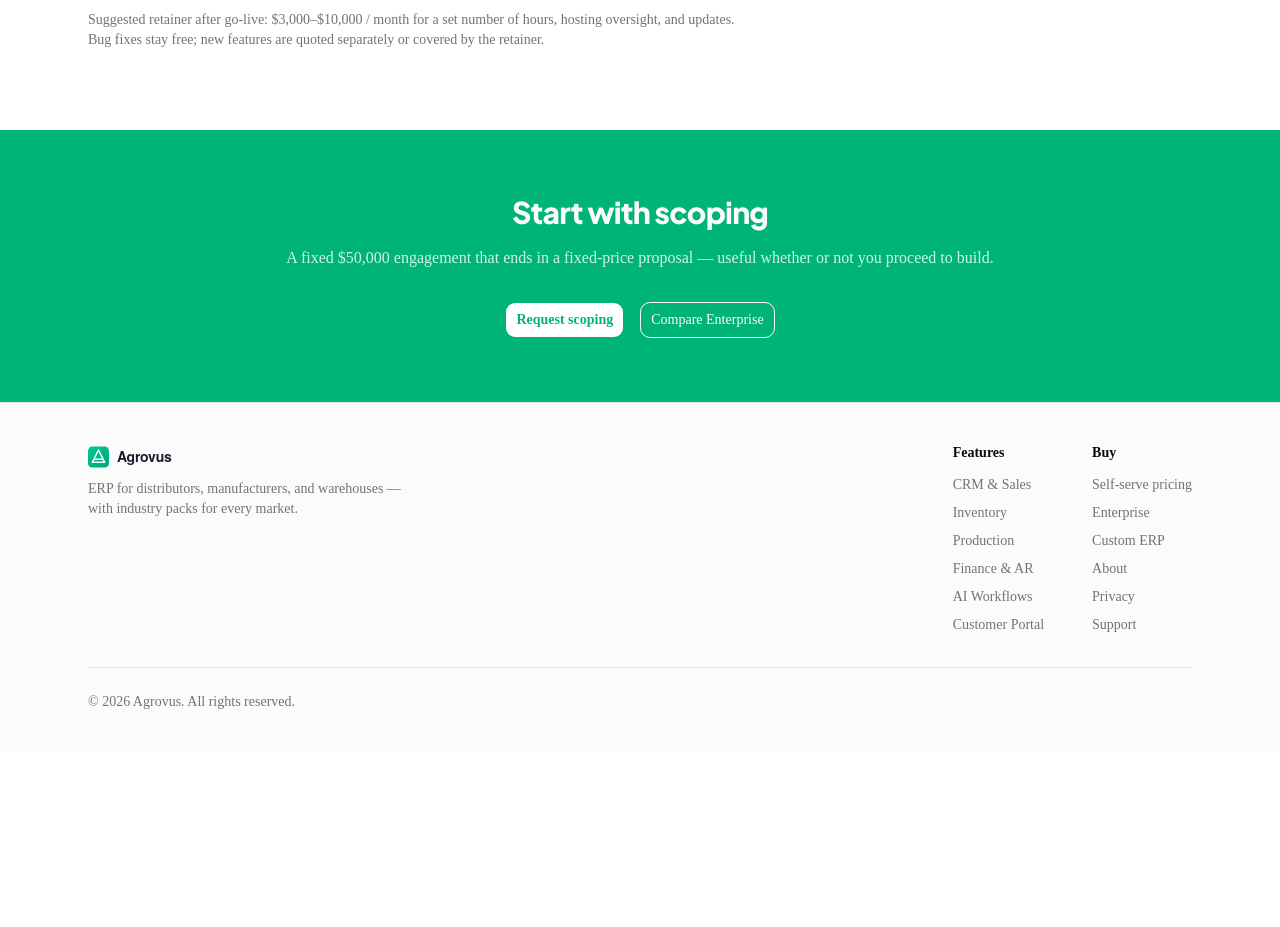
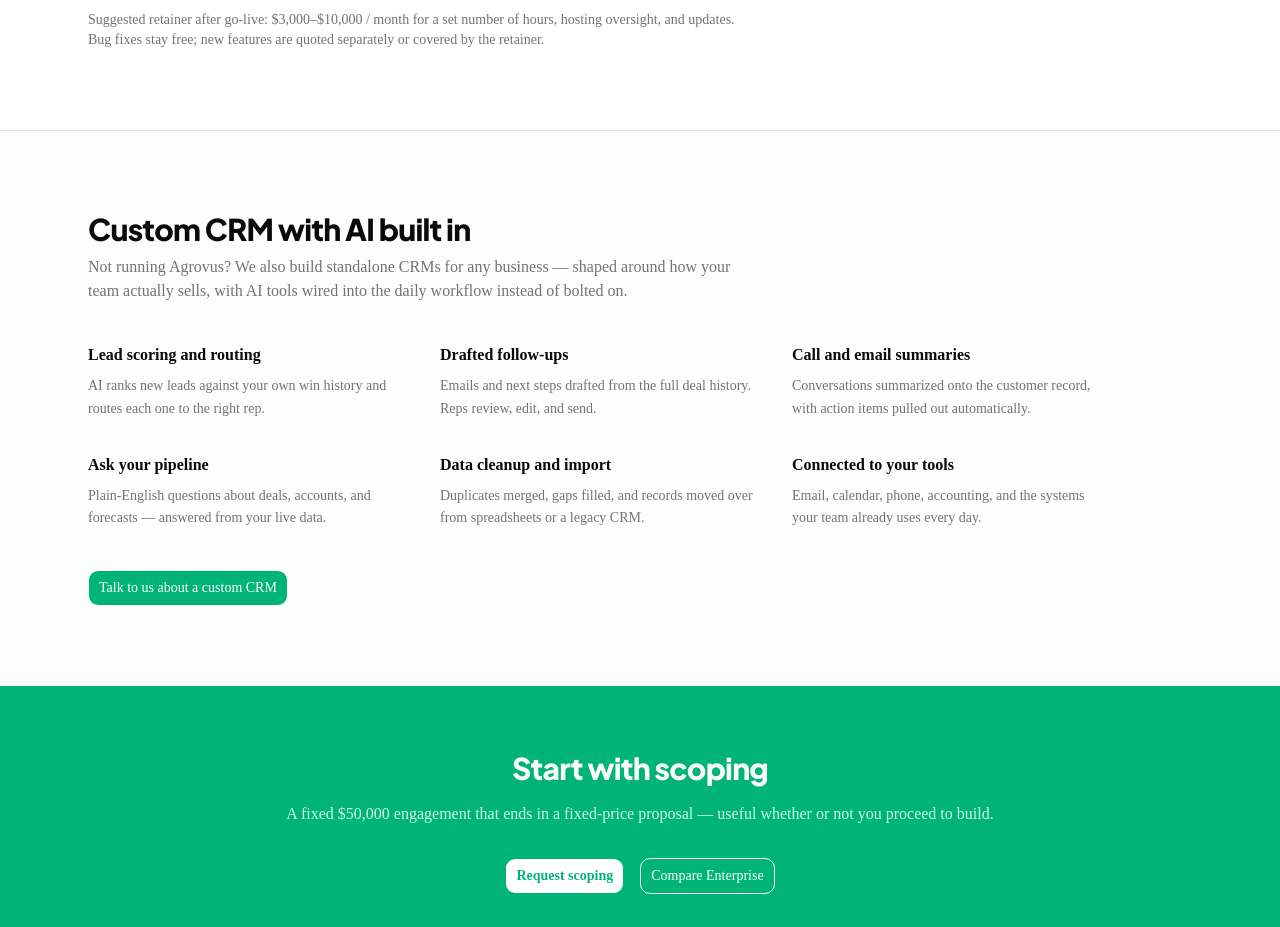
Before and after one commit to lmcduffie80/agrovus-marketing, a Next.js app: page /custom in a window 1280 px wide. Shown: the part 1800-2727 px from the top of the page. Before the commit the page ends 2552 px from the top, so only its background shows below. Built offline with nearby package versions, Linux system fonts and the light colour scheme.

Commit message:
Enhance Custom ERP page by updating metadata to include standalone CRM offerings with AI tools. Add detailed descriptions of AI features for CRM, improving clarity on capabilities and user benefits.

```diff
--- a/app/custom/page.tsx
+++ b/app/custom/page.tsx
@@ -5,7 +5,7 @@ import { Button } from "@/components/ui/button";
 export const metadata: Metadata = {
   title: "Custom ERP — Agrovus",
   description:
-    "AI-assisted scoping and fixed-scope custom ERP builds — module extensions to company-wide systems, with full handoff or licensed Agrovus core.",
+    "AI-assisted scoping and fixed-scope custom ERP builds — module extensions to company-wide systems, with full handoff or licensed Agrovus core. Plus standalone custom CRMs with built-in AI tools.",
 };
 
 const scopingSteps = [
@@ -34,6 +34,33 @@ const bands = [
     scope: "6+ modules, 100–500+ users, several integrations, full handoff",
     price: "$300,000–$750,000",
     timeline: "6–12 months",
+  },
+];
+
+const crmAiTools = [
+  {
+    title: "Lead scoring and routing",
+    desc: "AI ranks new leads against your own win history and routes each one to the right rep.",
+  },
+  {
+    title: "Drafted follow-ups",
+    desc: "Emails and next steps drafted from the full deal history. Reps review, edit, and send.",
+  },
+  {
+    title: "Call and email summaries",
+    desc: "Conversations summarized onto the customer record, with action items pulled out automatically.",
+  },
+  {
+    title: "Ask your pipeline",
+    desc: "Plain-English questions about deals, accounts, and forecasts — answered from your live data.",
+  },
+  {
+    title: "Data cleanup and import",
+    desc: "Duplicates merged, gaps filled, and records moved over from spreadsheets or a legacy CRM.",
+  },
+  {
+    title: "Connected to your tools",
+    desc: "Email, calendar, phone, accounting, and the systems your team already uses every day.",
   },
 ];
 
@@ -166,6 +193,35 @@ export default function CustomPage() {
         </div>
       </section>
 
+      <section className="border-t border-border bg-muted/20 py-16 sm:py-20">
+        <div className="mx-auto max-w-6xl px-4 sm:px-6">
+          <h2 className="font-[family-name:var(--font-jakarta)] text-2xl sm:text-3xl font-extrabold tracking-tight mb-2">
+            Custom CRM with AI built in
+          </h2>
+          <p className="text-muted-foreground mb-10 max-w-2xl">
+            Not running Agrovus? We also build standalone CRMs for any business
+            — shaped around how your team actually sells, with AI tools wired
+            into the daily workflow instead of bolted on.
+          </p>
+          <div className="grid grid-cols-1 sm:grid-cols-2 lg:grid-cols-3 gap-8 max-w-5xl mb-10">
+            {crmAiTools.map((tool) => (
+              <div key={tool.title}>
+                <h3 className="font-semibold text-base mb-2">{tool.title}</h3>
+                <p className="text-sm text-muted-foreground leading-relaxed">{tool.desc}</p>
+              </div>
+            ))}
+          </div>
+          <a href="mailto:sales@agrovus.app?subject=Custom%20CRM%20with%20AI%20tools">
+            <Button
+              size="lg"
+              className="btn-gradient-primary bg-primary hover:bg-primary-hover text-primary-foreground"
+            >
+              Talk to us about a custom CRM
+            </Button>
+          </a>
+        </div>
+      </section>
+
       <section className="btn-gradient-primary bg-primary py-14 sm:py-16">
         <div className="mx-auto max-w-3xl px-4 sm:px-6 text-center text-primary-foreground">
           <h2 className="font-[family-name:var(--font-jakarta)] text-2xl sm:text-3xl font-extrabold tracking-tight mb-4">
```
